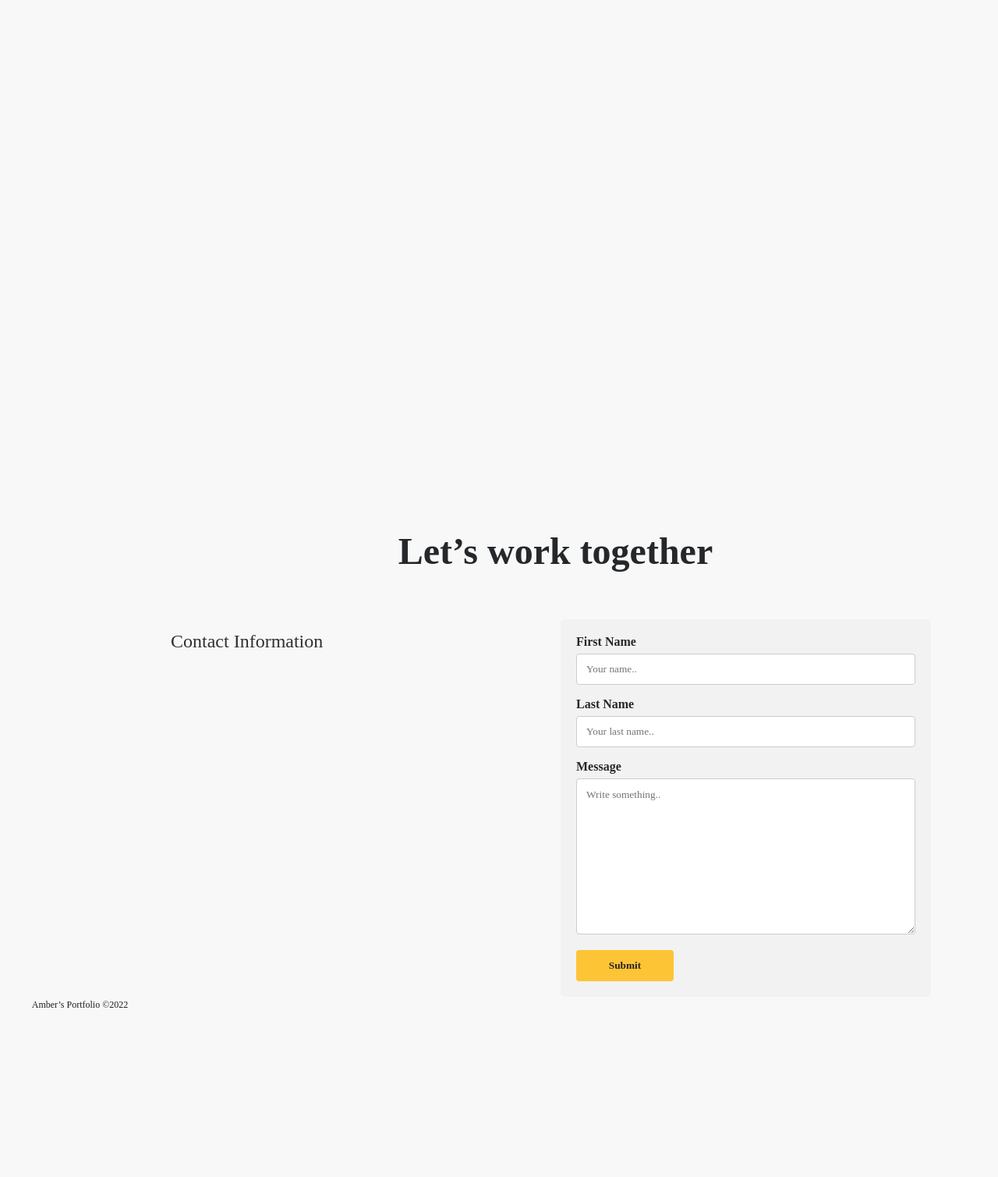
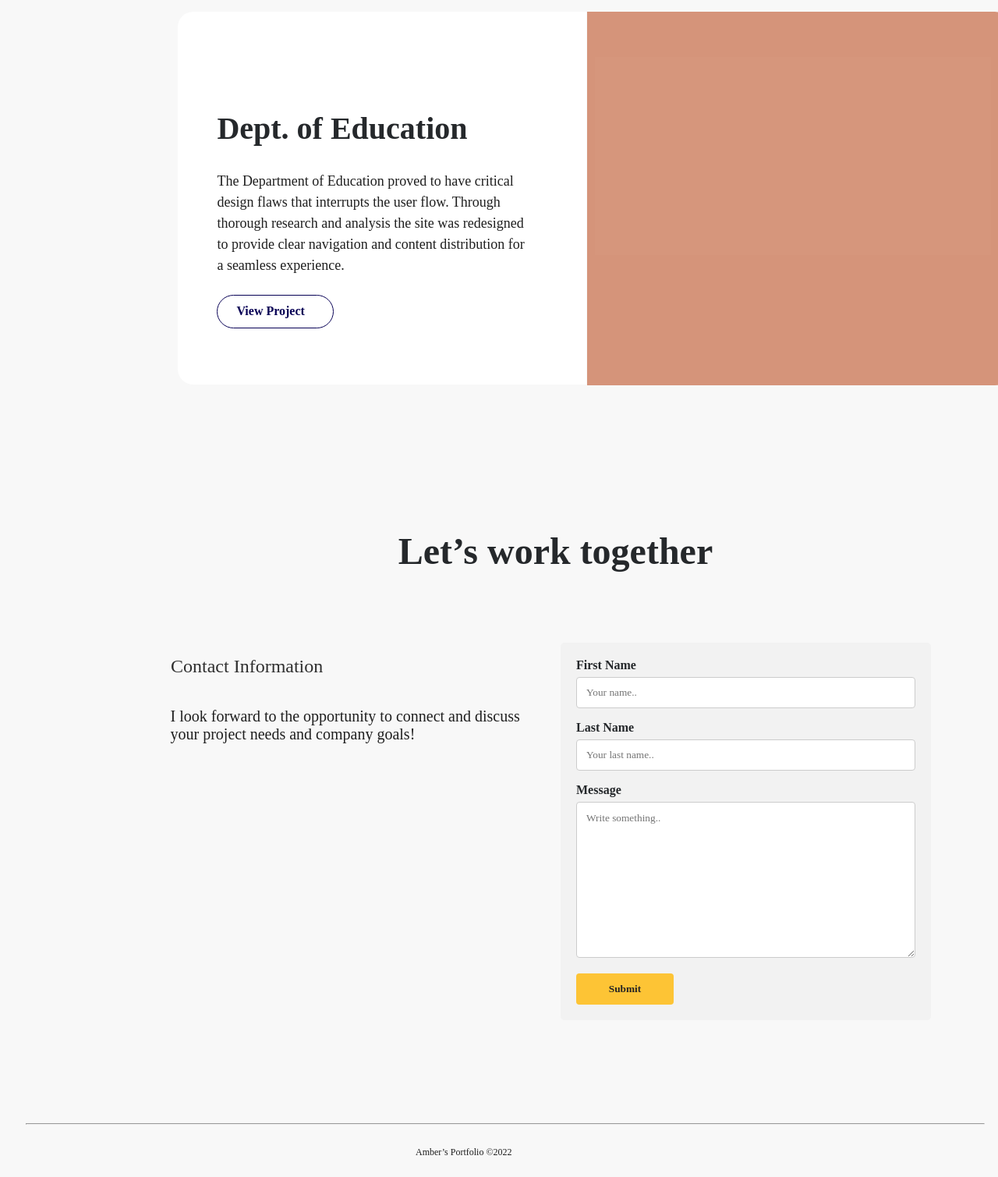
Before and after one commit to AmberDiPietro/UX_UI_HW_17, a plain HTML site: page index.html in a window 1280 px wide. Shown: the part 1960-3469 px from the top of the page at 78% size. Before the commit the page ends 3292 px from the top, so only its background shows below. Drawn offline with Linux system fonts and the light colour scheme.

Commit message:
added project section and fixed contact area

```diff
--- a/index.html
+++ b/index.html
@@ -76,11 +76,24 @@
                   View Project
                 </span></button>
               <div class="blueRectangle"></div>
+              </div>
+              <div class="project-nfo3">
+                <div class="mydiyText"><span class="MYDIY">
+                    Dept. of Education
+                  </span>
+                  <span class="doeblocktext">
+                    The Department of Education proved to have critical design flaws that interrupts the user flow. Through thorough research and analysis the site was redesigned to provide clear navigation and content distribution for a seamless experience.
+                  </span>
+                  <button><span class="doeButton">
+                      View Project
+                    </span></button>
             </div>
+            <div class="orangeRectangle"></div>
           </div>
 
   </section>
   <section>
+    <div class="contactSection">
     <div>
       <span class="footerHeader">
         Let’s work together
@@ -110,10 +123,11 @@
             <input type="submit" value="Submit">
         </div>
     </form>
+  </div>
   </section>
   <section>
     <footer>
-
+<hr>
       <span class="Ambers-Portfolio-2022">
         Amber’s Portfolio ©2022
       </span>
--- a/style.css
+++ b/style.css
@@ -362,7 +362,68 @@ body {
     border-radius: 20px 0px 0px 20px;
     background-color: rgba(7, 0, 85, 0.27);
   }
+
+  .project-nfo3 {
+    width: 465px;
+    height: 240px;
+    position: absolute;
+    top: 525px;
+    left: -529px;
+    border-radius: 20px 0px 0px 20px;
+    padding: 119.5px 8.9px 118.5px 50.4px;
+    background-color: #fff;
+  }
+  .doeblocktext {
+    height: 135px;
+    align-self: stretch;
+    flex-grow: 0;
+    font-family: Nunito;
+    font-size: 18px;
+    font-weight: normal;
+    font-stretch: normal;
+    font-style: normal;
+    line-height: 1.5;
+    letter-spacing: normal;
+    text-align: left;
+    color: #1f1f1f;
+  }
+  .doeButton {
+    width: 102px;
+    height: 27px;
+    flex-grow: 0;
+    font-family: Nunito;
+    font-size: 16px;
+    font-weight: 550;
+    font-stretch: normal;
+    font-style: normal;
+    line-height: 1.5;
+    letter-spacing: normal;
+    text-align: left;
+    color: #070055;
+  }
+
+  .orangeRectangle {
+    width: 510px;
+    height: 479px;
+    position: absolute;
+    top: 00;
+    left: 525px;
+    padding: 0 17px 0 16px;
+    border-radius: 0px 20px 20px 0px;
+    background-color: rgba(185, 66, 18, 0.54);
+  }
   /*----------Contact Section----------*/
+  .contactSection {
+    width: 486px;
+    height: 369px;
+    flex-grow: 0;
+    display: flex;
+    flex-direction: column;
+    justify-content: flex-start;
+    align-items: flex-start;
+    gap: 32px;
+    padding: 0;
+  }
   .footerHeader {
     width: 425px;
     height: 72px;
@@ -384,7 +445,7 @@ body {
     height: 54px;
     float: left;
     flex-grow: 0;
-    margin: 138px 65px 31.2px 210.5px;
+    margin: 15px 65px 31.2px 210.5px;
     font-family: Nunito;
     font-size: 20px;
     font-weight: normal;
@@ -431,7 +492,7 @@ body {
   {
     display: inline-block;
     width: 475px;
-    margin: -100px 0px 0px 711px;
+    margin: -200px 0px 0px 711px;
 
   }
   input {
@@ -491,12 +552,19 @@ body {
     bottom: 140px;
   }
 
-
+    footer {
+      position: absolute;
+width: 100%;
+height: 60px;
+    }
+  hr {
+    margin: 400px 25px 25px 25px;
+  }
   .Ambers-Portfolio-2022 {
-    display: inline-block;
     width: 139px;
     height: 18px;
-    margin: 0px 25px 25px;
+    margin: 500px;
+    padding: 25px;
     flex-grow: 0;
     font-family: Nunito;
     font-size: 12px;
```
